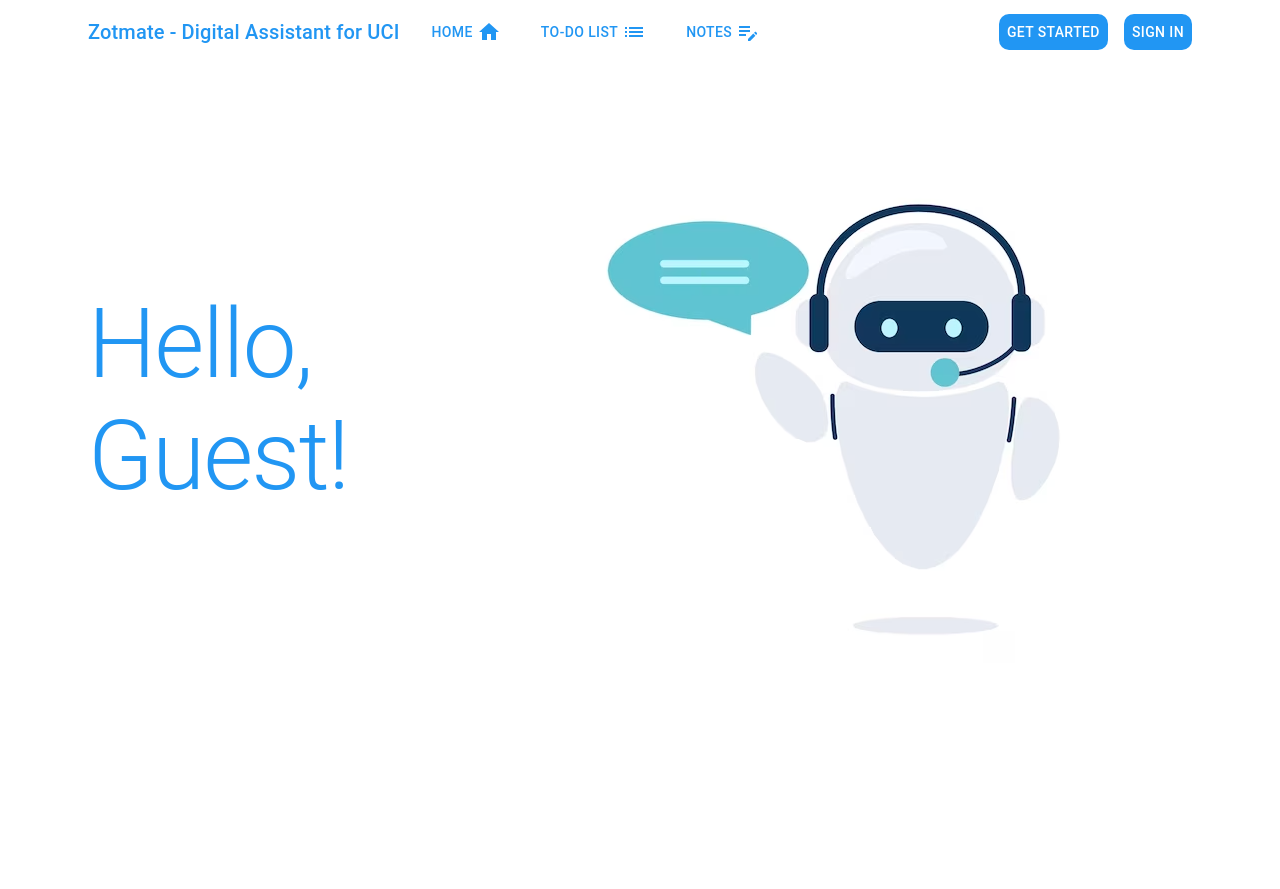
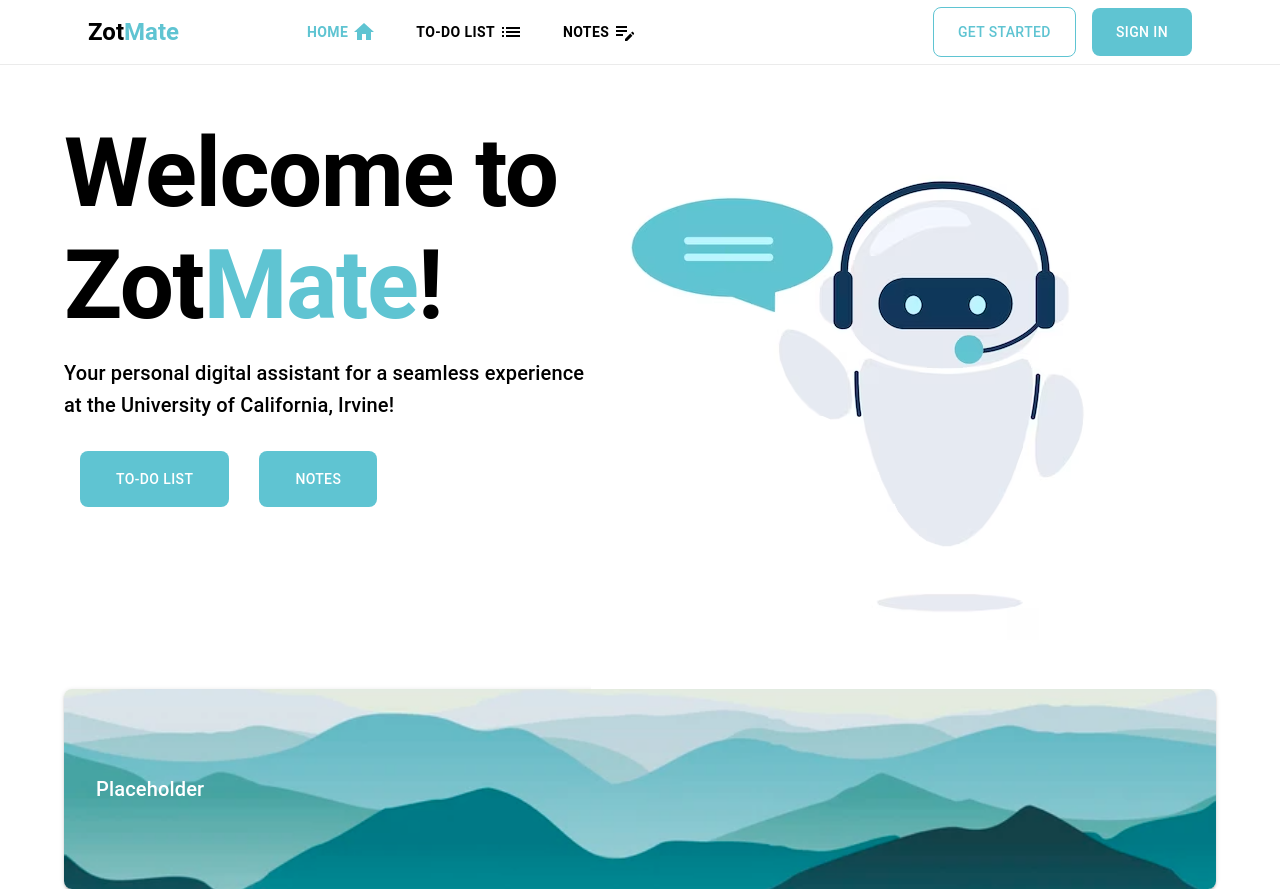
Before and after one commit to jacheng1/digital-assistant, a Next.js app: page / in a window 1280 px wide. Before the commit the page ends 800 px from the top, so only its background shows below. Built offline with nearby package versions, Linux system fonts and the light colour scheme; no server answers.

Commit message:
Complete homepage, time/weather pending.

```diff
--- a/app/page.js
+++ b/app/page.js
@@ -7,57 +7,71 @@
 import EditNoteIcon from '@mui/icons-material/EditNote';
 import { useUser, SignedIn, SignedOut, UserButton } from "@clerk/nextjs";
 import { AppBar, Box, Button, Container, Toolbar, Typography } from "@mui/material";
-import bot_icon from './assets/bot.png';
+import bot from './assets/bot.png';
+import weather_background from './assets/weather_background.png';
 
 export default function Home() {
   return (
     <Box sx={{ backgroundColor: "#FFFFFF", minHeight: '100vh' }}>
-      <AppBar position="static" sx={{ backgroundColor: "white", boxShadow: "none" }}>
+      <AppBar position="static" sx={{ backgroundColor: "white", boxShadow: "none", borderBottom: "1px solid #EBEBEB" }}>
         <Container maxWidth="lg">
           <Toolbar>
             <Box display="flex" alignItems="center" sx={{ flexGrow: 1 }}>
-              <Typography variant="h6" sx={{ color: "#2196f3" }}>Zotmate - Digital Assistant for UCI</Typography>
-              <Button color="inherit" component={Link} href="/" sx={{ color: "#2196f3", ml: 3 }}>
+            <Typography variant="h5" sx={{ fontWeight: "bold" }}>
+              <Box component="span" sx={{ color: "#000000" }}>Zot</Box>
+              <Box component="span" sx={{ color: "#5fc4d2" }}>Mate</Box>
+            </Typography>
+              <Box sx={{ marginLeft: 15, display: 'flex', gap: 3 }}>
+                <Button color="inherit" component={Link} href="/" sx={{ color: "#5fc4d2", fontWeight: "bold" }}>
                   Home
                   <HomeIcon sx={{ ml: 0.5 }} />
                 </Button>
-              <Button color="inherit" component={Link} href="/todo-list" sx={{ color: "#2196f3", ml: 3 }}>
+                <Button color="inherit" component={Link} href="/todo-list" sx={{ color: "#000000", fontWeight: "bold" }}>
                   To-Do List
                   <ListIcon sx={{ ml: 0.5 }} />
                 </Button>
-              <Button color="inherit" component={Link} href="/notes" sx={{ color: "#2196f3", ml: 3 }}>
+                <Button color="inherit" component={Link} href="/notes" sx={{ color: "#000000", fontWeight: "bold" }}>
                   Notes
                   <EditNoteIcon sx={{ ml: 0.5 }} />
                 </Button>
               </Box>
+            </Box>
             <SignedOut>
               <Button
-                color="inherit"
+                variant="outlined"
                 component={Link}
                 href="/sign-up"
                 sx={{
+                  color: "#5fc4d2",
+                  ml: 2,
+                  borderRadius: "8px",
+                  paddingTop: 1.5,
+                  paddingBottom: 1.5,
+                  paddingLeft: 3,
+                  paddingRight: 3,
+                  borderColor: "#5fc4d2",
+                  "&:hover": {
                     color: "#FFFFFF",
-                  backgroundColor: "#2196f3",
-                  ml: 2,
-                  borderRadius: "10px",
-                  "&:hover": {
-                    backgroundColor: "#68B5F0"
+                    backgroundColor: "#5fc4d2"
                   }
                 }}
               >
                 Get Started
               </Button>
               <Button
-                color="inherit"
                 component={Link}
                 href="/sign-in"
                 sx={{
                   color: "#FFFFFF",
-                  backgroundColor: "#2196f3",
+                  backgroundColor: "#5fc4d2",
                   ml: 2,
-                  borderRadius: "10px",
+                  borderRadius: "8px",
+                  paddingTop: 1.5,
+                  paddingBottom: 1.5,
+                  paddingLeft: 3,
+                  paddingRight: 3,
                   "&:hover": {
-                    backgroundColor: "#68B5F0"
+                    backgroundColor: "#bbf4fe"
                   }
                 }}
               >
@@ -73,14 +87,83 @@
       <Container maxWidth="lg">
         <Box
           sx={{
-            padding: 3,
             textAlign: "left",
             display: "flex",
             alignItems: "center",
+            justifyContent: "space-between"
           }}
         >
-          <Typography variant="h1" sx={{ color: "#2196f3", marginRight: 2 }}>Hello, Guest!</Typography>
-          <Image src={bot_icon} alt="Bot Icon" />
+          <Box sx={{ marginTop: "-130px" }}>
+            <Typography variant="h1" sx={{ fontWeight: "bold", marginBottom: 2 }}>
+              <Box component="span" sx={{ color: "#000000" }}>Welcome to Zot</Box>
+              <Box component="span" sx={{ color: "#5fc4d2" }}>Mate</Box>
+              <Box component="span" sx={{ color: "#000000" }}>!</Box>
+            </Typography>
+            <Typography variant="h6" sx={{ color: "#000000" }}>
+              Your personal digital assistant for a seamless experience at the University of California, Irvine!
+            </Typography>
+            <Box sx={{ marginTop: "30px" }}>
+              <Button
+                component={Link}
+                href="/todo-list"
+                sx={{
+                  color: "#FFFFFF",
+                  backgroundColor: "#5fc4d2",
+                  ml: 2,
+                  borderRadius: "8px",
+                  paddingTop: 2,
+                  paddingBottom: 2,
+                  paddingLeft: 4.5,
+                  paddingRight: 4.5,
+                  "&:hover": {
+                    backgroundColor: "#bbf4fe"
+                  }
+                }}
+              >
+                To-Do List
+              </Button>
+              <Button
+                component={Link}
+                href="/notes"
+                sx={{
+                  color: "#FFFFFF",
+                  backgroundColor: "#5fc4d2",
+                  ml: 2,
+                  borderRadius: "8px",
+                  marginLeft: "30px",
+                  paddingTop: 2,
+                  paddingBottom: 2,
+                  paddingLeft: 4.5,
+                  paddingRight: 4.5,
+                  "&:hover": {
+                    backgroundColor: "#bbf4fe"
+                  }
+                }}
+              >
+                Notes
+              </Button>
+            </Box>
+          </Box>
+          <Image src={bot} alt="Bot Icon" />
+        </Box>
+      </Container>
+      <Container maxWidth="lg">
+        <Box
+          sx={{
+            backgroundImage: `url(${weather_background.src})`,
+            backgroundSize: "cover",
+            backgroundPosition: "center",
+            borderRadius: "8px",
+            boxShadow: 2,
+            padding: 4,
+            display: "flex",
+            flexDirection: "column",
+            alignItems: "flex-start",
+            justifyContent: "center",
+            height: "200px",
+          }}
+        >
+          <Typography variant="h6" sx={{ color: "#FFFFFF" }}>Placeholder</Typography>
         </Box>
       </Container>
     </Box>
```
Also changed, not shown: app/assets/weather_background.png (added). Lines whose indentation alone changed are shown as unchanged.
